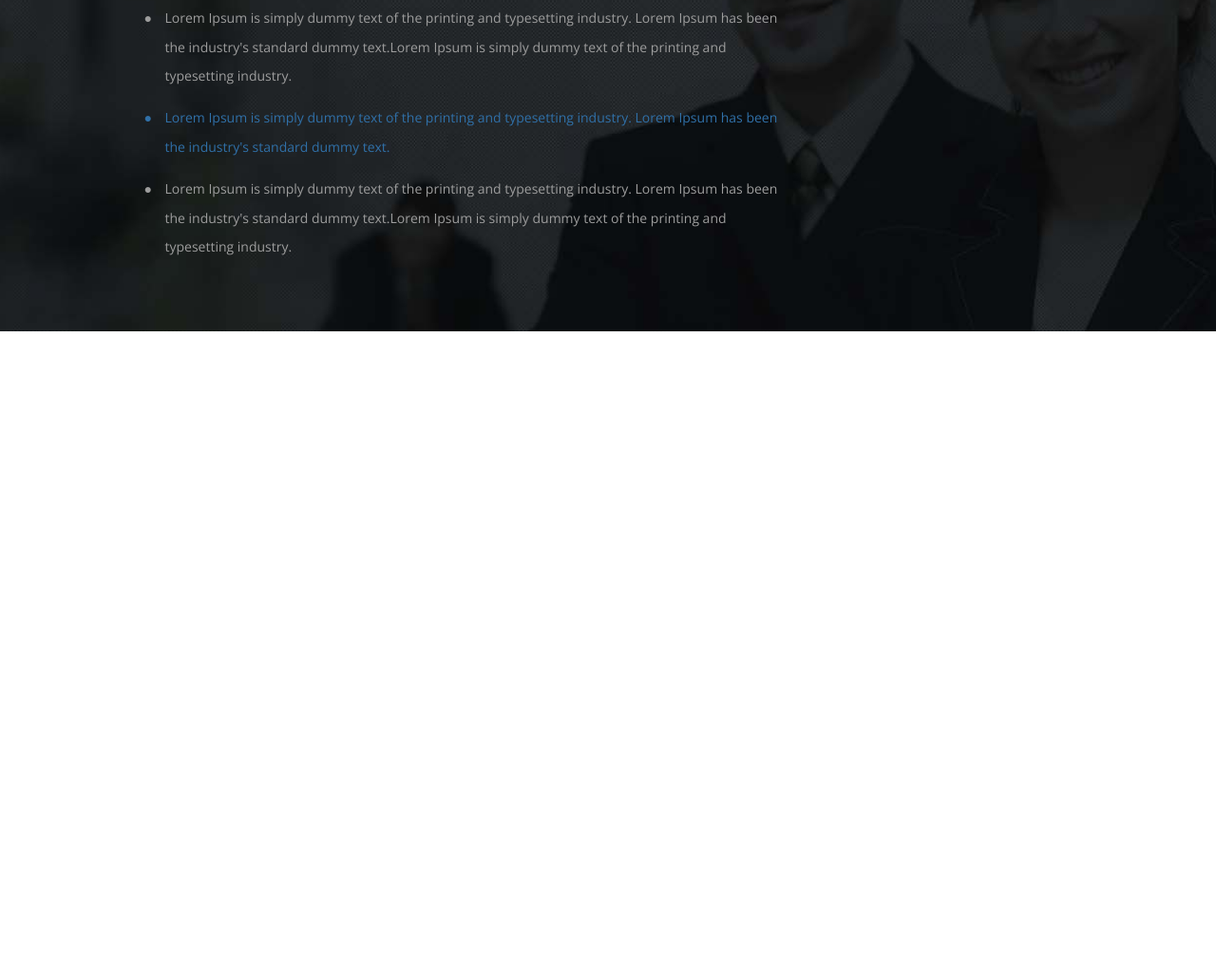
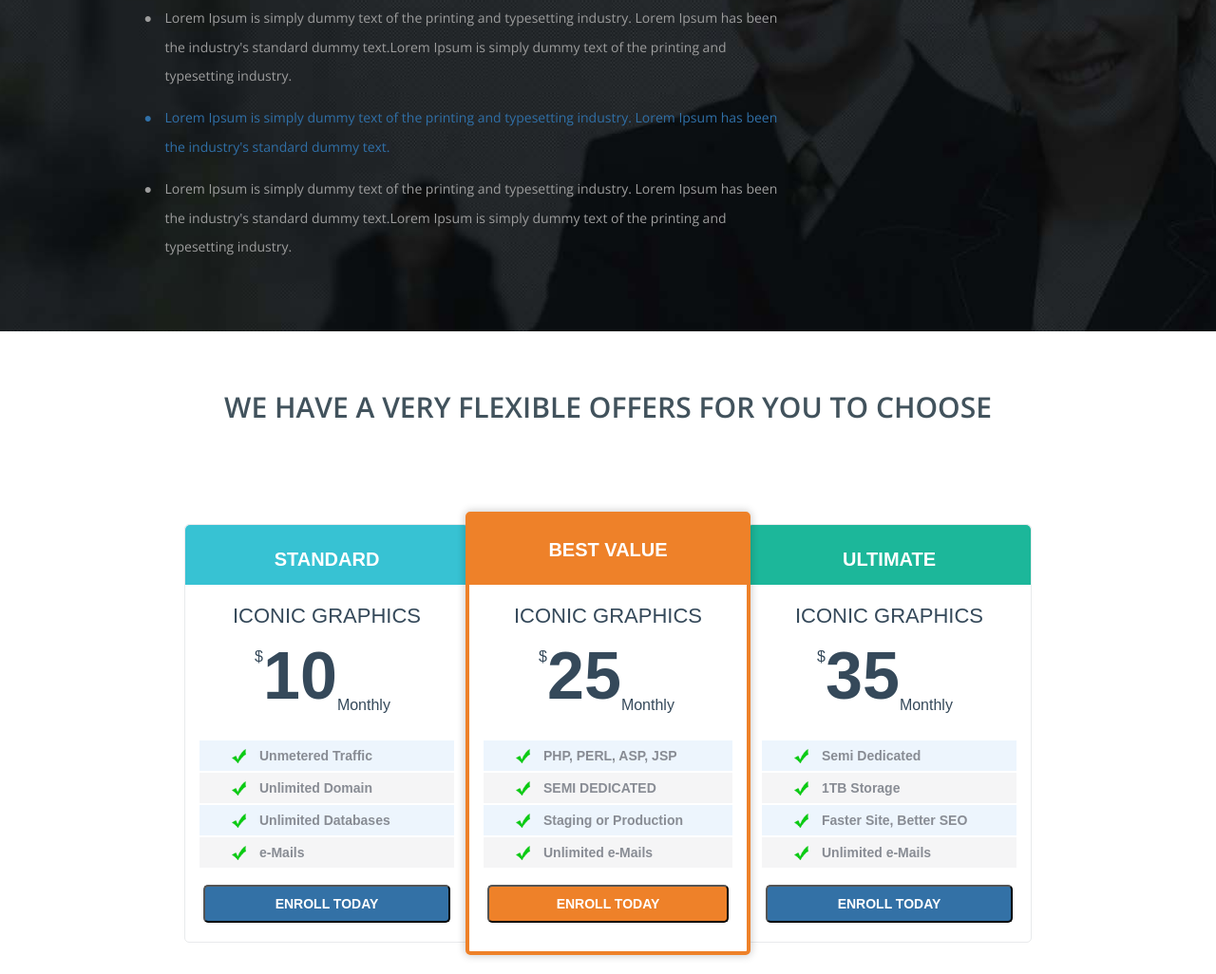
Before and after one commit to dmpvvr/dmpvvr.github.io, a plain HTML site: page iconic/index.html in a window 1280 px wide. Shown: the part 1511-2537 px from the top of the page at 95% size. Before the commit the page ends 1860 px from the top, so only its background shows below. Drawn offline with nearby package versions, Linux system fonts and the light colour scheme.

Commit message:
added pricing

```diff
--- a/iconic/css/all.scss
+++ b/iconic/css/all.scss
@@ -1,4 +1,5 @@
 @import 'reset.css';
+@import 'pricing.css';
 
 @import url('https://fonts.googleapis.com/css?family=Open+Sans:400,600,600i,700');
 
--- /dev/null
+++ b/iconic/css/pricing.css
@@ -0,0 +1,177 @@
+.pricing_wrapper {
+	width: 300px;
+	margin: 20px auto;
+	position: relative;
+}
+
+.pricing h3 {
+	text-transform: uppercase;
+	text-align: center;
+	color: #41525c;
+	padding: 59px 0 70px;
+	font:
+	600
+	30px
+	'Open Sans', sans-serif;
+}
+
+.pricing_container {
+	border-radius: 5px;
+	text-align: center;
+	width: 100%;
+}
+
+.best_value{
+	-webkit-box-shadow: 0 0 9px 1px rgba(0,0,0,0.2);
+	box-shadow: 0 0 9px 1px rgba(0,0,0,0.2);
+	border: 4px solid #ee8129;
+	padding-bottom: 30px;
+	position: relative;
+}
+
+.standard,
+.ultimate {
+	position: absolute;
+	border: 1px solid #e8eaec;
+	top: 13px;
+	z-index: 0;
+	padding-bottom: 20px;
+	width: 300px;
+}
+
+.standard{
+	left: -296px;
+}
+
+.ultimate {
+	right: -296px;
+}
+
+.best_value>.nomination {
+	background: #ee8129;
+	padding: 25px 0;
+}
+
+.standard>.nomination,
+.ultimate>.nomination {
+	border-radius: 5px 5px 0 0;
+	padding: 25px 0 15px;
+}
+
+.standard>.nomination {
+	background: #37c2d3;
+}
+
+.ultimate>.nomination{
+	background: #1cb79a;
+}
+
+/* .pricing .pricing_container .nomination {
+	text-align: center;
+}
+*/
+
+
+.nomination>span {
+	font: bold 20px Arial,sans-serif;
+	color: #fff;
+}
+
+.name {
+	color: #35495a;
+	font: 22px Arial,sans-serif;
+	display: inline-block;
+	margin: 20px 0 10px;
+}
+
+.price {
+	position: relative;
+	float: left;
+	margin-left: 82px;
+	margin-bottom: 28px;
+	color: #35495a;
+}
+
+.currency,
+.term {
+	display: inline-block;
+	position: absolute;
+	font: 16px Arial,sans-serif;
+}
+
+.currency {
+	right: 100%;
+	top: 11px;
+}
+
+.term {
+	left: 100%;
+	bottom: 0;
+}
+
+.value {
+	font: bold 70px Arial,sans-serif;
+}
+
+.definition {
+	width: 100%;
+	padding: 0 15px;
+}
+
+.definition li {
+	display: block;
+	position: relative;
+	float: left;
+	width: 100%;
+	padding: 8px 0 8px 63px;
+	margin-bottom: 2px;
+	text-align: left;
+	color: #888c94;
+	font: bold 14px Arial,sans-serif;
+}
+
+.definition li:after {
+	content: '';
+	display: block;
+	position: absolute;
+	width: 15px;
+	height: 15px;
+	left: 34px;
+	top: 9px;
+	background: url(../images/mark.png) 0 0 no-repeat;
+	-webkit-background-size: contain;
+	background-size: contain;
+}
+
+.definition>li:nth-child(odd) {
+	background: #edf5fd;
+}
+
+.definition>li:nth-child(even) {
+	background: #f5f5f6;
+}
+
+.bttn	{
+	margin: 16px 19px 0;
+}
+
+.enroll {
+	width: 100%;
+	height: 40px;
+	border-radius: 5px;
+	font: bold 14px arial;
+	color: #fff;
+}
+
+.best_value .enroll {
+	background: #ee8129;
+}
+
+.standard .enroll,
+.ultimate .enroll {
+	background: #3371a6;
+}
+
+.enroll:focus {
+	outline: none;
+}
--- a/iconic/index.html
+++ b/iconic/index.html
@@ -56,6 +56,88 @@
 					</div>
 				</div>
 			</div>
+
+			<div class="pricing">
+
+				<h3>We have a very flexible offers for you to choose</h3>
+				<div class="pricing_wrapper">
+					<div class="pricing_container standard">
+						<div class="nomination">
+							<span>STANDARD</span>
+						</div>
+						<span class="name">ICONIC GRAPHICS</span><br />
+						<div class="price">
+							<span class="currency">$</span>
+							<span class="value">10</span>
+							<span class="term">Monthly</span>
+						</div><br />
+						<div class="clearfix"></div>
+						<ul class="definition clearfix">
+							<li>Unmetered Traffic</li>
+							<li>Unlimited Domain</li>
+							<li>Unlimited Databases</li>
+							<li>  e-Mails</li>
+						</ul>
+						<form name="enroll-standard" action="#">
+							<div class="bttn">
+								<input class="enroll" type="button" name="enroll-standard" value="ENROLL TODAY" />
+							</div>
+						</form>
+					</div>
+
+					<div class="pricing_container ultimate">
+						<div class="nomination">
+							<span>ULTIMATE</span>
+						</div>
+						<span class="name">ICONIC GRAPHICS</span><br />
+						<div class="price">
+							<span class="currency">$</span>
+							<span class="value">35</span>
+							<span class="term">Monthly</span>
+						</div><br />
+						<div class="clearfix"></div>
+						<ul class="definition clearfix">
+							<li>Semi Dedicated</li>
+							<li>1TB Storage</li>
+							<li>Faster Site, Better SEO</li>
+							<li>Unlimited e-Mails</li>
+						</ul>
+						<form name="enroll-ultimate" action="#">
+							<div class="bttn">
+								<input class="enroll" type="button" name="enroll-ultimate" value="ENROLL TODAY" />
+							</div>
+						</form>
+					</div>
+
+					<div class="pricing_container best_value">
+						<div class="nomination">
+							<span>BEST VALUE</span>
+						</div>
+						<span class="name">ICONIC GRAPHICS</span><br />
+						<div class="price">
+							<span class="currency">$</span>
+							<span class="value">25</span>
+							<span class="term">Monthly</span>
+						</div><br />
+						<div class="clearfix"></div>
+						<ul class="definition clearfix">
+							<li>PHP, PERL, ASP, JSP</li>
+							<li>SEMI DEDICATED</li>
+							<li>Staging or Production</li>
+							<li>Unlimited e-Mails</li>
+						</ul>
+						<form name="enroll-best_value" action="#">
+							<div class="bttn">
+								<input class="enroll" type="button" name="enroll-best_value" value="ENROLL TODAY" />
+							</div>
+						</form>
+					</div>
+				</div>
+
+
+			</div>
+
+
 		</div>
 	</body>
 	</html>
```
Also changed, not shown: iconic/css/all.css, iconic/images/mark.png (added), 1 other file. Lines whose indentation alone changed are shown as unchanged.
